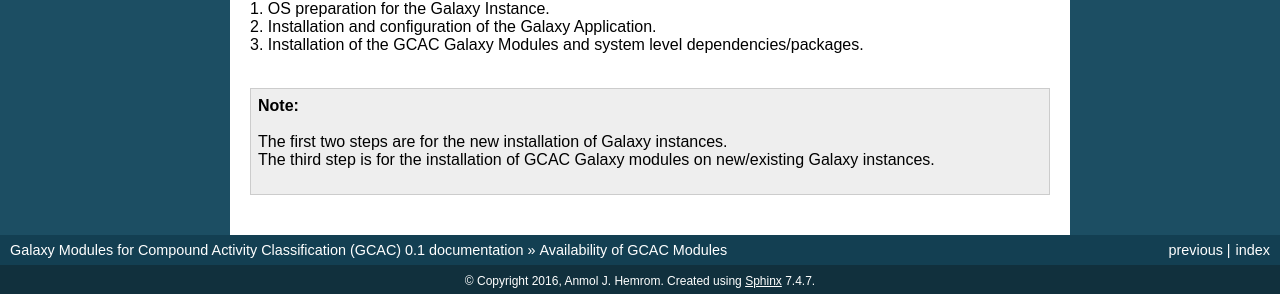
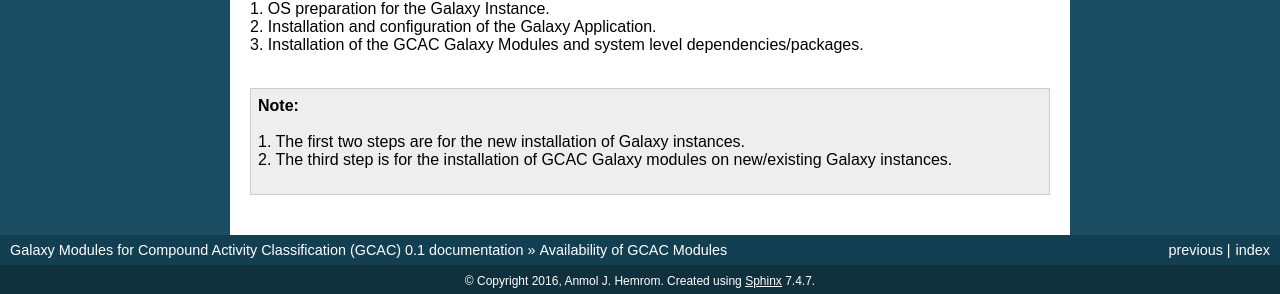
Before and after one commit to LynnLab-JNU/GCAC, a Sphinx documentation site: the page built from docs/source/tools_availability.rst, in a window 1280 px wide. Shown: the part 1093-1387 px from the top of the page. Built offline with Sphinx 7.4.7, drawn with Linux system fonts in a browser that asks for light colours; pages that are not in the unit, such as notebooks, are missing from menus.

Commit message:
Updated tools_availability.rst

```diff
--- a/docs/source/tools_availability.rst
+++ b/docs/source/tools_availability.rst
@@ -61,6 +61,6 @@ fully leverage the power of “ansible roles” and “ansible playbooks”.
 
 .. note::
 
-  | The first two steps are for the new installation of Galaxy instances.
-  | The third step is for the installation of GCAC Galaxy modules on new/existing Galaxy instances.
+  | 1. The first two steps are for the new installation of Galaxy instances.
+  | 2. The third step is for the installation of GCAC Galaxy modules on new/existing Galaxy instances.
   |
```
